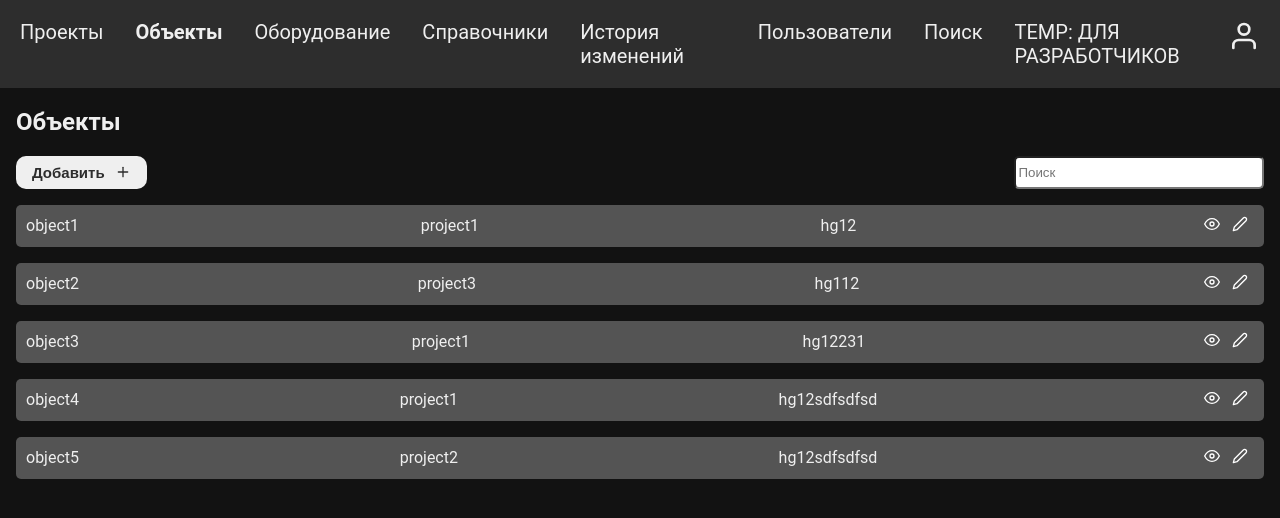
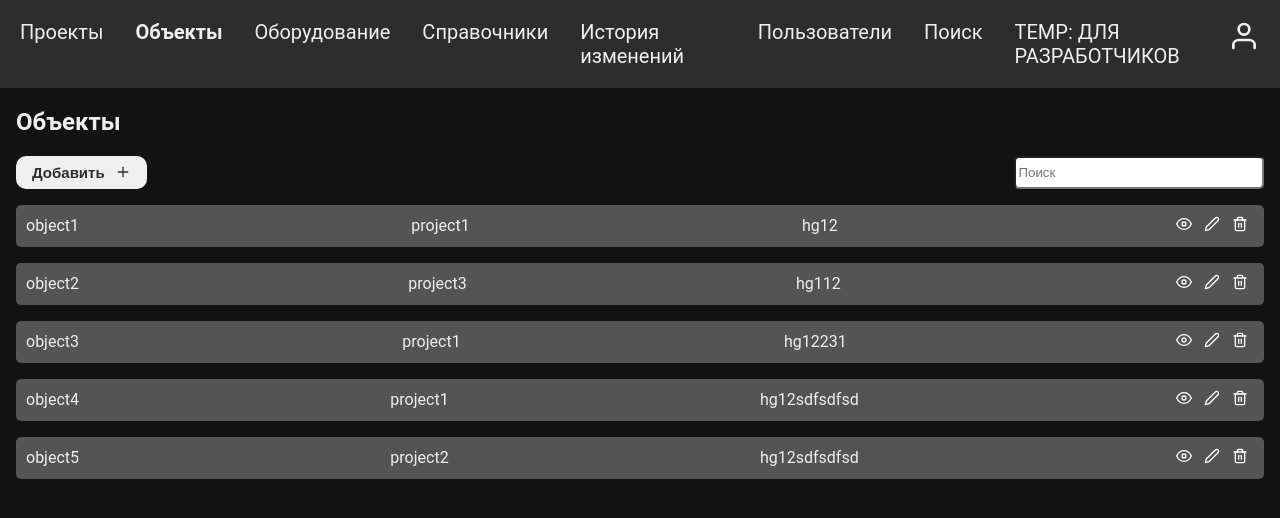
Before and after one commit to RusakovRodion/SRS, a React (Vite) app in the folder frontend/: page /objects in a window 1280 px wide. Shown: the top 518 px of the page. Built offline with nearby package versions, Linux system fonts and the light colour scheme.

Commit message:
object delete

```diff
--- a/frontend/src/App.tsx
+++ b/frontend/src/App.tsx
@@ -109,6 +109,13 @@ function App() {
                             onEdit={(objId) => navigate("/objects/add", { state: { objId: objId} })}
                             onView={(objectId: number) =>
                                 navigate(`/objects/${objectId}`)
+                            }
+                            onDelete={(objId) =>{
+                                let index = fakeObjects.findIndex(d => d.id === objId)
+                                fakeObjects.splice(index, 1)
+                                console.log('delete object with id ', index)
+                                navigate('/objects')
+                            }
                             }
                         />
                     }
--- a/frontend/src/ui/pages/objects_page.tsx
+++ b/frontend/src/ui/pages/objects_page.tsx
@@ -19,9 +19,10 @@ export interface ObjectPageProps {
     onAdd: (id: number) => void;
     onView: (id: number) => void;
     onEdit: (id: number) => void;
+    onDelete: (id: number) => void;
 }
 
-export function ObjectsPage({ objectsList, projectsList, onAdd, onView, onEdit }: ObjectPageProps) {
+export function ObjectsPage({ objectsList, projectsList, onAdd, onView, onEdit, onDelete }: ObjectPageProps) {
     const [isFormOpen, setFormOpen] = useState<boolean>(false);
     const handleOpenForm = () => {
         setFormOpen(true);
@@ -50,7 +51,7 @@ export function ObjectsPage({ objectsList, projectsList, onAdd, onView, onEdit }
                         <div className={list_item_info}>{object.name}</div>
                         <div className={list_item_info}>{projectsList[projectsList.findIndex((p) => p.id == object.project_id)].name}</div>
                         <div className={list_item_info}>{object.registration_number}</div>
-                        <ListTools onAdd={null} onView={() => onView(object.id)} onEdit={() => onEdit(object.id)} />
+                        <ListTools onAdd={null} onView={() => onView(object.id)} onEdit={() => onEdit(object.id) } onDelete={() => onDelete(object.id) }/>
                     </div>
                 ))}
             </div>
```
